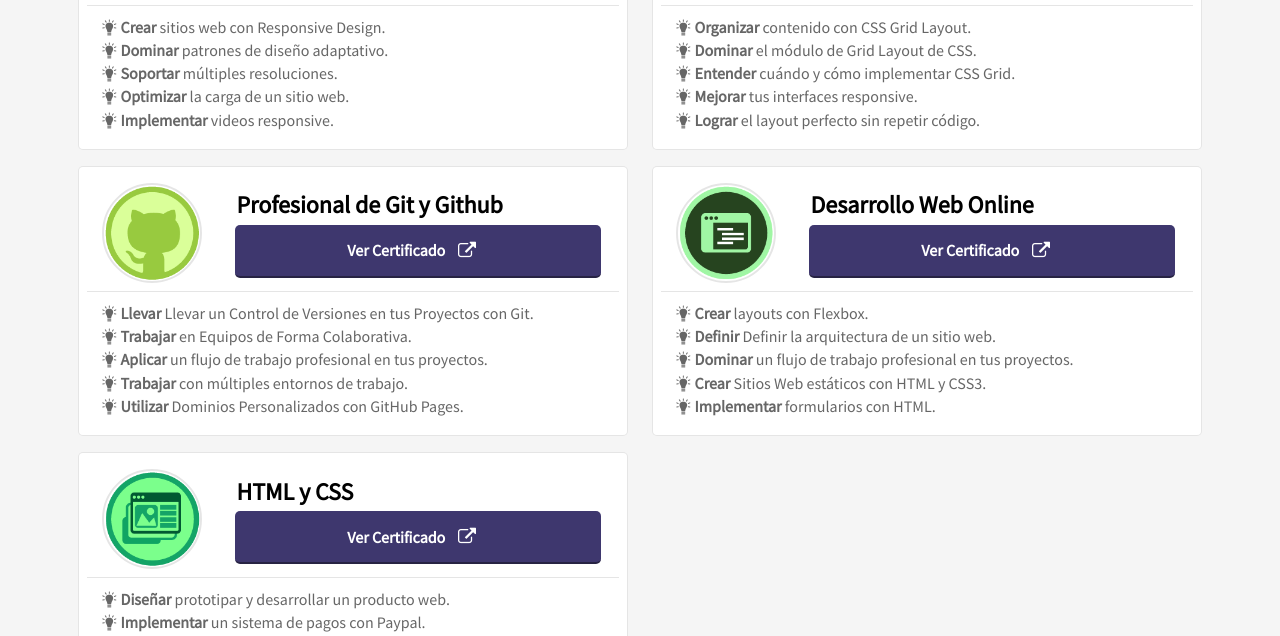
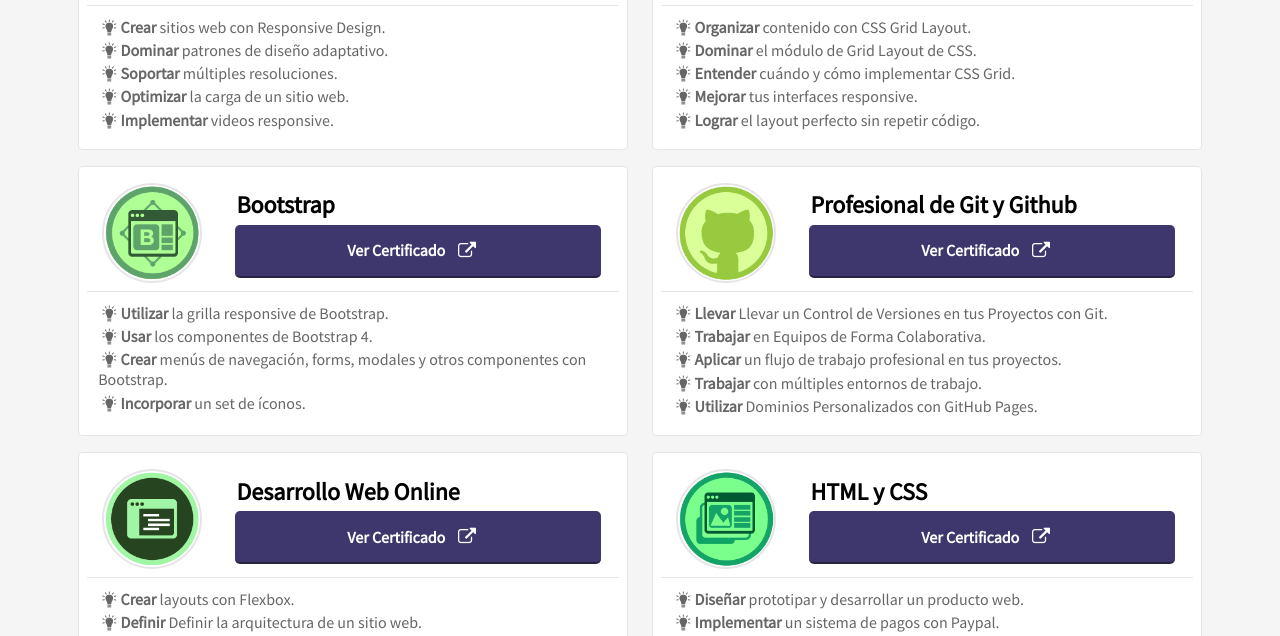
Before and after one commit to miguelzabalaf/my-website, a plain HTML site: page certificados.html in a window 1280 px wide. Shown: the part 629-1265 px from the top of the page. Drawn offline with Linux system fonts and the light colour scheme.

Commit message:
He agregado la tajeta de bootstrap a mis certificaciones

```diff
--- a/certificados.html
+++ b/certificados.html
@@ -212,6 +212,25 @@
             <div class="certificaciones 3">
                 <div class="certificacionesHeader">
                     <div class="cHImage">
+                        <img src="/img/C-B.webp" alt="Logo de CSS Grid Layout">
+                    </div>
+                    <div class="cHTitle">
+                        <h2>Bootstrap</h2>
+                        <a href="https://platzi.com/@miguelzabalaf/curso/1229-css-grid-layout/diploma/detalle/" target="_blank">Ver Certificado  <span class="icon-link-ext"></span></a>
+                    </div>
+                </div>
+
+                <div class="certificacionesContent">
+                    <p class="icon-idea"><strong>Utilizar</strong> la grilla responsive de Bootstrap.</p>
+                    <p class="icon-idea"><strong>Usar</strong> los componentes de Bootstrap 4.</p>
+                    <p class="icon-idea"><strong>Crear</strong> menús de navegación, forms, modales y otros componentes con Bootstrap.</p>
+                    <p class="icon-idea"><strong>Incorporar</strong> un set de íconos.</p>
+                </div>
+            </div>
+
+            <div class="certificaciones 4">
+                <div class="certificacionesHeader">
+                    <div class="cHImage">
                         <img src="/img/C-GG.webp" alt="Logo del curso PRofesional de Git y Github">
                     </div>
                     <div class="cHTitle">
@@ -229,7 +248,7 @@
                 </div>
             </div>
 
-            <div class="certificaciones 4">
+            <div class="certificaciones 5">
                 <div class="certificacionesHeader">
                     <div class="cHImage">
                         <img src="/img/C-DWO.webp" alt="Logo de Desarrollo Web Online">
@@ -249,7 +268,7 @@
                 </div>
             </div>
 
-            <div class="certificaciones 5">
+            <div class="certificaciones 6">
                 <div class="certificacionesHeader">
                     <div class="cHImage">
                         <img src="/img/C-HTMLCSS.webp" alt="Logo de HTML y CSS">
```
Also changed, not shown: img/C-B.webp (added).
